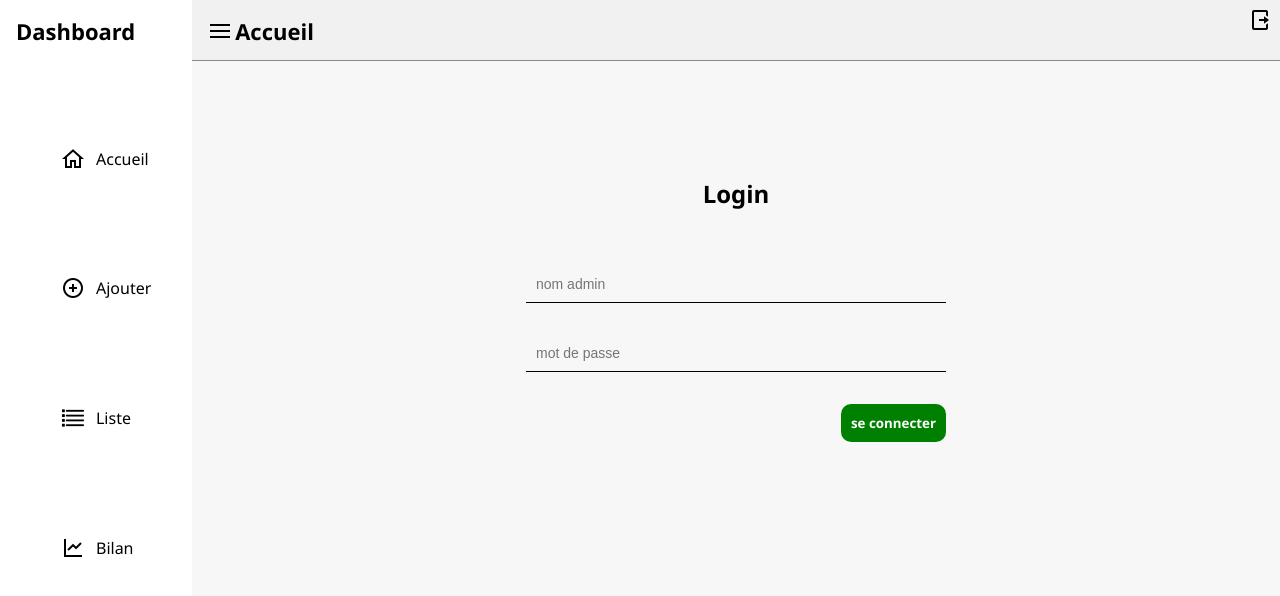
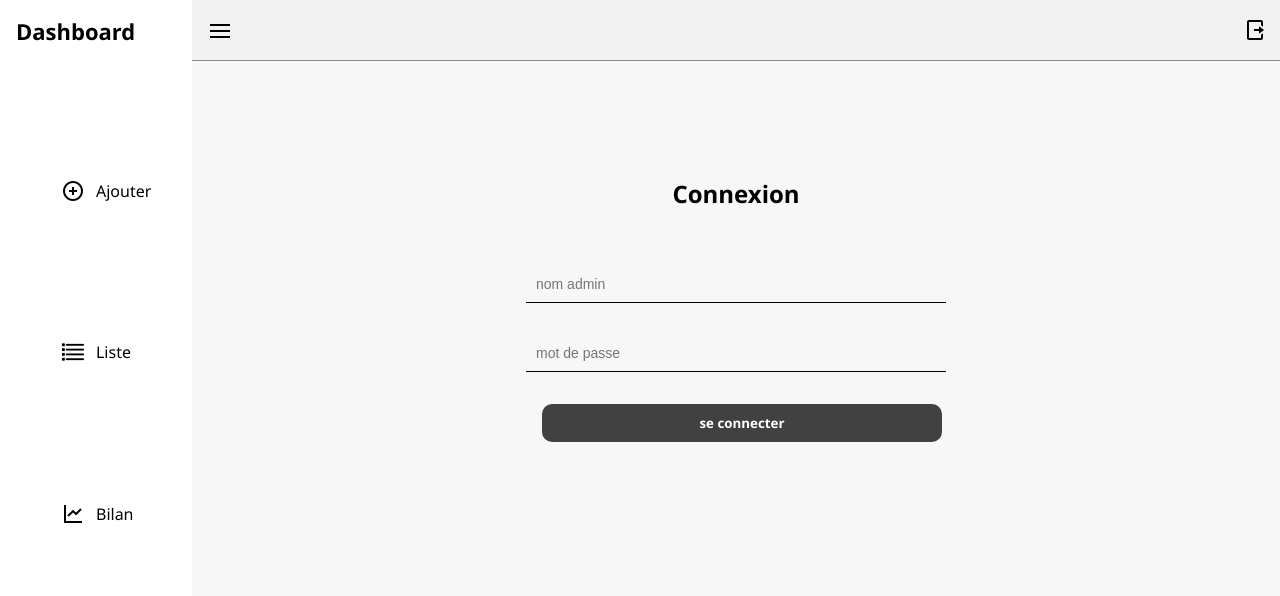
Before and after one commit to Ratsi0ry/Projet-SPA, a Vue app: page /home in a window 1280 px wide. Shown: the top 596 px of the page. Built offline with nearby package versions, Linux system fonts and the light colour scheme.

Commit message:
hide du home durant la session

```diff
--- a/src/App.vue
+++ b/src/App.vue
@@ -4,7 +4,6 @@
     <nav>
       <section class="navWelcome"><b>Dashboard</b></section>
       <ul>
-        <li><img src="/src/assets/image/icons8-accueil-24.png"><router-link to="/home">Accueil</router-link></li>
         <li><img src="/src/assets/image/icons8-ajouter-24.png"><router-link to="/add">Ajouter</router-link></li>
         <li><img src="/src/assets/image/icons8-liste-24.png"><router-link to="/list">Liste</router-link></li>
         <li><img src="/src/assets/image/icons8-graphique-24.png"><router-link to="/diagramm">Bilan</router-link></li>
@@ -14,7 +13,10 @@
 
   <main class="content">
     <header><h1><img src="/src/assets/image/icons8-menu-24.png"><router-view>{{ title }}</router-view></h1>
-      <router-link to="/"><img src="/src/assets/image/icons8-sortie-24.png" class="logOut_btn" ></router-link>
+      <router-link to="/" @mouseenter="hover=true" @mouseleave="hover=false" class="logOut">
+        <img src="/src/assets/image/icons8-sortie-24.png" class="logOut_btn" >
+        <span v-show="hover"> se déconnecter</span>
+      </router-link>
     </header>
     <section class="dashboard-grid">
       <router-view></router-view>
@@ -27,6 +29,7 @@
   import {ref, watch} from 'vue'
   import { useRoute } from 'vue-router'
 
+  //path vers la destination
   const route = useRoute()
   console.log(route)
   const title = ref('')
@@ -34,13 +37,15 @@
   watch(
     ()=> route.path,
     (newPath)=> {
-      if(newPath == '/home') title.value = 'Accueil'
       if(newPath == '/add') title.value = 'Ajouter'
       if(newPath == '/list') title.value = 'Liste'
       if(newPath == '/diagramm') title.value = 'Bilan'
     },
     {immediate:true}
     )
+
+    //affichage au survol du router-ling logOut
+    const hover = ref(false)
 </script>
 
 <style scoped>
@@ -93,7 +98,7 @@ main.content{
 
 nav li {
     margin-bottom: 1rem;
-    margin-top: 6rem;
+    margin-top: 8rem;
     list-style: none;
 }
 
@@ -145,4 +150,11 @@ h1 {
 .dashboard-grid {
   padding: 1rem;
 }
+
+.logOut {
+    display: flex;
+    align-items: center;
+    padding: 0.3rem;
+    transition: 2s ease-in-out;
+}
 </style>
--- a/src/components/Add.vue
+++ b/src/components/Add.vue
@@ -6,13 +6,13 @@
 
         <!--nom & prenom-->
         <input type="text" id="name" name="name" placeholder="nom"><br><br>
-        <input type="text" id="fstName" placeholder="prenom"><br><br>
+        <input type="text" id="fstName" name="fstName" placeholder="prenom"><br><br>
 
         <!--numero-->
         <input type="tel" id="num_loc" name="num_loc" v-model="phoneNumber"placeholder="numero teléphone" required><br><br>
 
         <!--voiture-->
-        <label for="design_voiture">Voitures disponibles:</label>s
+        <label for="design_voiture">Voitures disponibles:</label>
         <select id="design_voiture">
             <option value="toyota">Toyota</option>
             <option value="cytroen">Cytroen</option>
--- a/src/components/Home.vue
+++ b/src/components/Home.vue
@@ -1,31 +1,15 @@
 <template>
     <div class="init">
         <form>
-            <h1>Login</h1>
+            <h1>Connexion</h1>
             <br><br>
-            <input type="text" id="nom" placeholder="nom admin" required><br>
+            <input type="text" id="name" placeholder="nom admin" required><br>
             <input type="password" id="pswd" placeholder="mot de passe" required>
-            <!---<p v-if="error" style="color: red;">Mot de passe incorrect !</p>-->
             <div id="submit"><button @click="connect" class="submitStyle"><b>se connecter</b></button></div>
         </form>
     </div>
 </template>
-<script>
-    /*import {ref} from 'vue'
-    import {useRouter} from 'vue-router'
-
-    const pswd = ref('')
-    const error = ref(false)
-    const router = useRouter()
-
-    const vericatioPswd = () => {
-        if(pswd.value == '1234') {
-            localStorage.setItem('token', 'token-valide')
-            router.push('/home')
-        } else {
-            error.value = true
-        }
-    }*/
+<script setup>
 </script>
 
 <style scoped>
@@ -42,10 +26,10 @@
         margin-top: 5rem;
     }
 
-    #submit{
+    /*#submit{
         display: flex;
         justify-content: flex-end;
-    }
+    }*/
 
     input{
         border: 0;
@@ -59,10 +43,17 @@
 
     .submitStyle{
         border: 0;
-        background-color: green;
+        background-color: rgb(65, 65, 65);
         color: white;
         padding: 10px;
         border-radius: 10px;
+        width: 50vh;
         font-family: 'Segoe UI', Tahoma, Geneva, Verdana, sans-serif;
+        margin-left: 1rem;
+    }
+
+    .submitStyle:hover {
+        background-color: green;
+        transform: scale(1.1);
     }
 </style>
```
